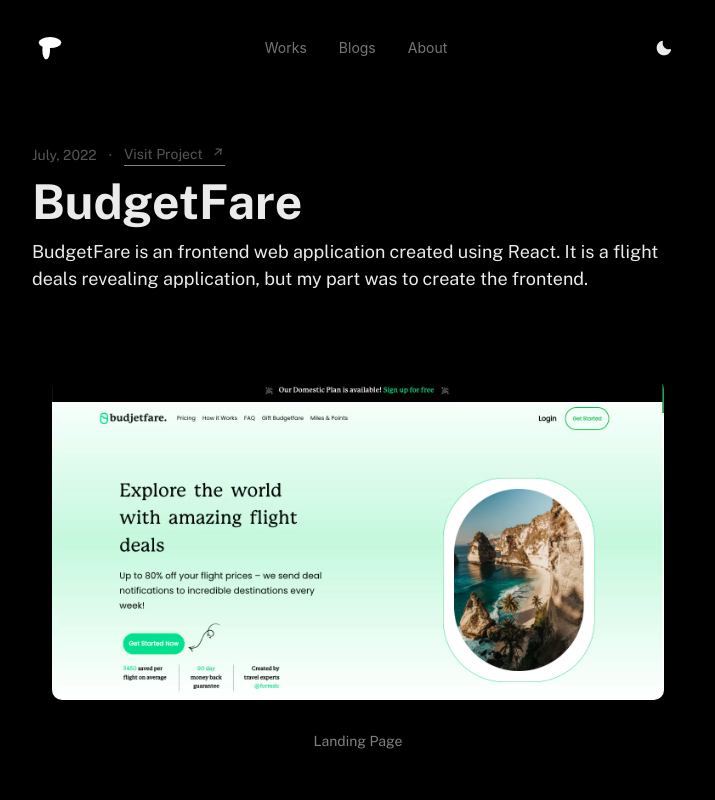
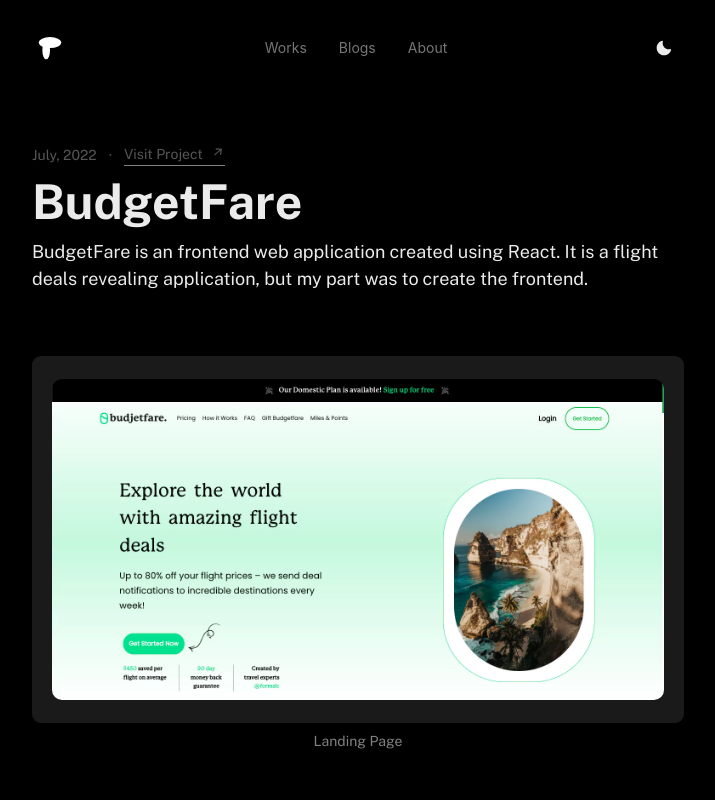
Before and after one commit to purushg16/showcase, a React (Vite) app: page /works/budgetfare in a window 1280 px wide. Shown: the top 800 px of the page, without its empty margins (282-997 px from the left). Built offline with nearby package versions, Linux system fonts and the light colour scheme.

Commit message:
gray color handled on both light & dark mode

```diff
--- a/src/components/elements/Blog/BlogEntry.tsx
+++ b/src/components/elements/Blog/BlogEntry.tsx
@@ -14,8 +14,6 @@
 
   return (
     <Flex
-      borderBottom="1px solid"
-      borderColor="gray.700"
       flexDirection={{ base: "column", md: "column", lg: "row" }}
       gap={{ base: 4, md: 6 }}
       pb={4}
--- a/src/components/elements/Cards/WorkCard.tsx
+++ b/src/components/elements/Cards/WorkCard.tsx
@@ -18,6 +18,9 @@
       rowGap={4}
     >
       <Box
+        border="1px solid"
+        bg={colorMode === "dark" ? "gray.700" : "gray.50"}
+        borderColor={colorMode === "dark" ? "gray.600" : "gray.100"}
         p={2}
         w={{ sm: "100%", md: "40%" }}
         maxW={{ sm: "100%", md: "40%" }}
@@ -26,18 +29,18 @@
         justifyContent="center"
         objectFit="cover"
         aspectRatio="16/9"
-        borderRadius={9}
+        borderRadius={20}
         overflow="hidden"
         _hover={{ opacity: 0.7 }}
         transition="all 0.7s"
-        // bg="gray.700"
-        bg={colorMode === "dark" ? "gray.700" : "gray.100"}
       >
         <Image
+          w="100%"
+          h="100%"
           src={work.screenshots[1]}
           alt={work.title}
           loading="lazy"
-          borderRadius={9}
+          borderRadius={20}
         />
       </Box>
 
--- a/src/components/elements/Landing/Bento/Head.tsx
+++ b/src/components/elements/Landing/Bento/Head.tsx
@@ -11,6 +11,7 @@
       bg="whiteAlpha.100"
       border="1px solid"
       borderColor="whiteAlpha.200"
+      boxShadow="base"
       borderRadius={10}
     >
       <HStack w="100%" justify="space-between">
--- a/src/components/elements/Landing/Bento/HireMe.tsx
+++ b/src/components/elements/Landing/Bento/HireMe.tsx
@@ -13,6 +13,7 @@
       border="1px solid"
       borderColor="whiteAlpha.200"
       borderRadius={10}
+      boxShadow="base"
     >
       <VStack gap={8} align="start">
         <Text fontSize="md">
--- a/src/components/elements/Landing/Bento/Projects.tsx
+++ b/src/components/elements/Landing/Bento/Projects.tsx
@@ -13,6 +13,7 @@
       border="1px solid"
       borderColor="whiteAlpha.200"
       borderRadius={10}
+      boxShadow="base"
     >
       <HStack align="start" gap={12} h="100%">
         <VStack align="start" justify="space-between" h="100%">
--- a/src/components/elements/Landing/Bento/Resume.tsx
+++ b/src/components/elements/Landing/Bento/Resume.tsx
@@ -14,6 +14,7 @@
       borderRadius={10}
       pos="relative"
       overflow="hidden"
+      boxShadow="base"
     >
       <Text mb={4}> Find my resume here. </Text>
       <Button size="sm" rightIcon={<TbArrowDown />}>
--- a/src/components/elements/Landing/Bento/TechStack.tsx
+++ b/src/components/elements/Landing/Bento/TechStack.tsx
@@ -7,6 +7,7 @@
       rowSpan={1}
       colSpan={{ base: 3, md: 2 }}
       p={4}
+      boxShadow="base"
       bg="whiteAlpha.100"
       border="1px solid"
       borderColor="whiteAlpha.200"
--- a/src/components/pages/Projects/Screenshots.tsx
+++ b/src/components/pages/Projects/Screenshots.tsx
@@ -14,7 +14,7 @@
     <Box>
       <SimpleGrid spacing={16}>
         {work.screenshots.map((ss, index) => (
-          <AnimateMove direction="y" delay={0.2 * (index + 1)}>
+          <AnimateMove key={index} direction="y" delay={0.2 * (index + 1)}>
             <Box
               p={5}
               display="flex"
@@ -26,8 +26,8 @@
               overflow="hidden"
               _hover={{ opacity: 0.7 }}
               transition="all 0.7s"
-              // bg="gray.700"
-              bg={colorMode === "dark" ? "gray.700" : "gray.100"}
+              bg={colorMode === "dark" ? "gray.700" : "gray.50"}
+              borderColor={colorMode === "dark" ? "gray.600" : "gray.100"}
             >
               <Image
                 key={index}
--- a/src/components/theme/theme.ts
+++ b/src/components/theme/theme.ts
@@ -1,4 +1,4 @@
-import { extendTheme, ThemeConfig } from "@chakra-ui/react";
+import { extendTheme, StyleFunctionProps, ThemeConfig } from "@chakra-ui/react";
 
 const config: ThemeConfig = {
   initialColorMode: "dark",
@@ -6,7 +6,27 @@
 
 const theme = extendTheme({
   config,
+  components: {
+    Button: {
+      variants: {
+        solid: (props: StyleFunctionProps) => ({
+          bg: props.colorMode === "dark" ? "gray.700" : "gray.50",
+        }),
+      },
+    },
+  },
   colors: {
+    button: {
+      "100": "#fafafa",
+      "200": "#f5f5f5",
+      "300": "#f0f0f0",
+      "400": "#eaeaea",
+      "500": "#e5e5e5",
+      "600": "#dfdfdf",
+      "700": "#d9d9d9",
+      "800": "#d3d3d3",
+      "900": "#cccccc",
+    },
     gray: {
       "50": "#e0e0e0",
       "100": "#c7c7c7",
@@ -15,8 +35,8 @@
       "400": "#6f6f6f",
       "500": "#565656",
       "600": "#404040",
-      "700": "#000000",
-      "800": "#000000",
+      "700": "#1a1a1a",
+      "800": "#000",
       "900": "#000000",
     },
     red: {
```
